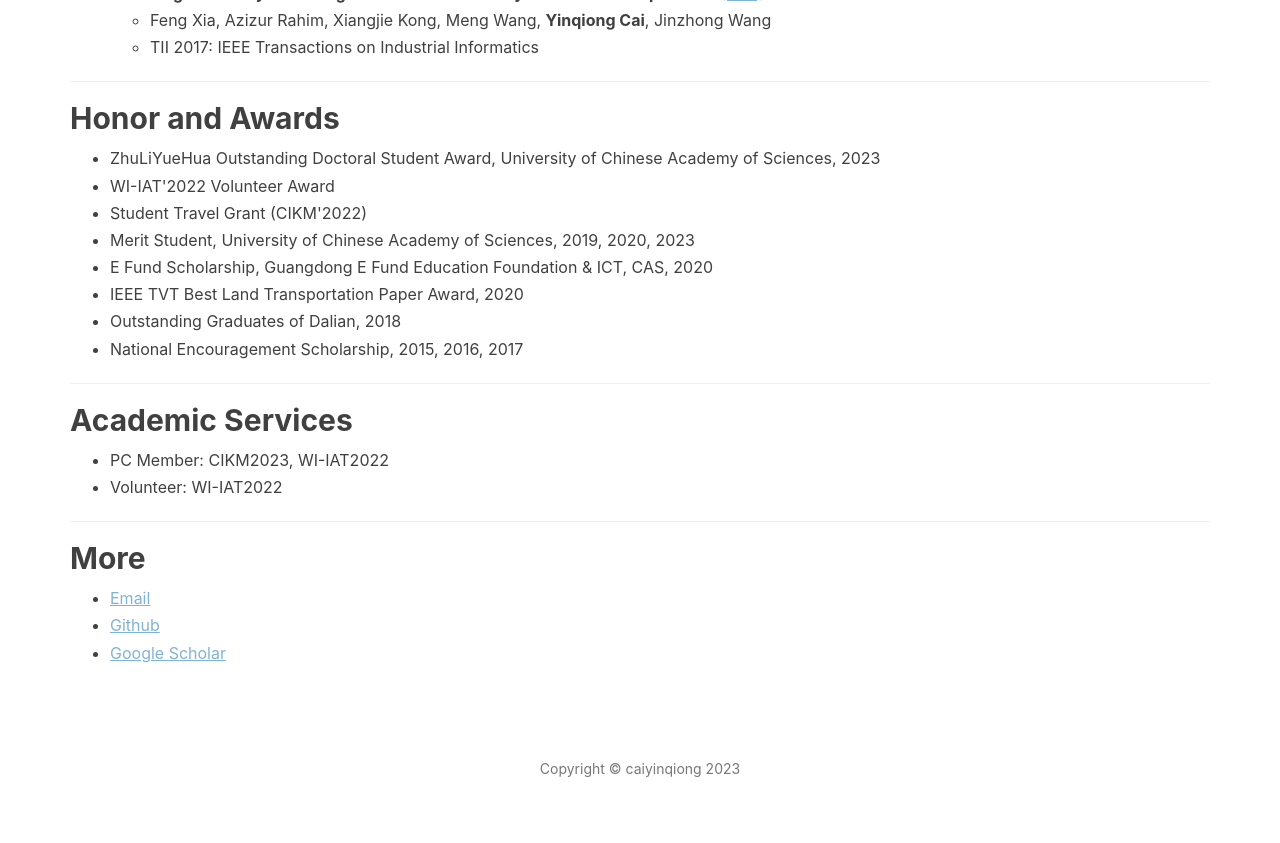
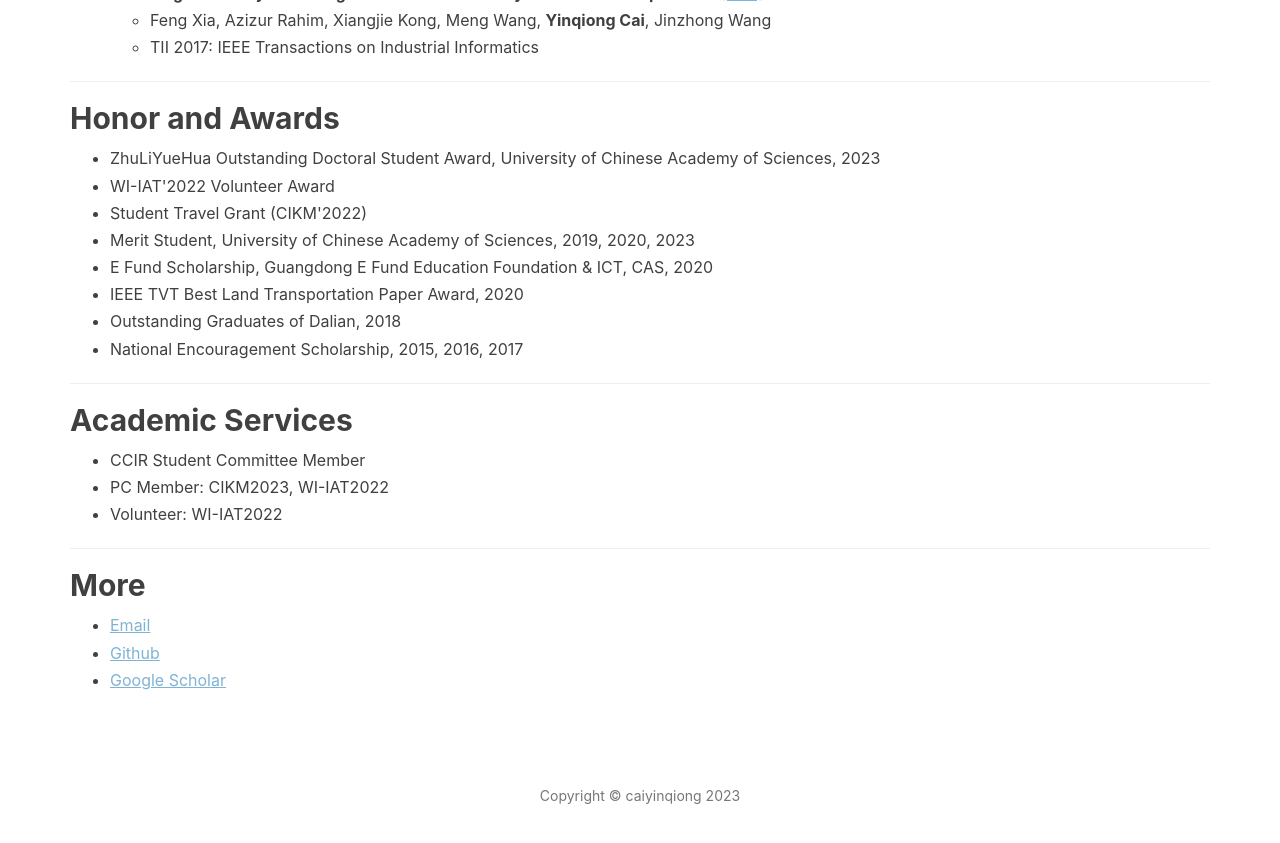
Before and after one commit to caiyinqiong/caiyinqiong.github.io, a Jekyll site: the page built from resume.html, in a window 1280 px wide and 900 px high, scrolled down 2009 px. Shown: the top 843 px of the window. Built offline with Jekyll 4.4.1, drawn with Linux system fonts in a browser that asks for light colours; nearby versions of some CDN libraries; comment, search, counter and statistics services are not loaded.

Commit message:
Update resume.html

```diff
--- a/resume.html
+++ b/resume.html
@@ -151,6 +151,7 @@ Comprehensive Review</strong><a href="https://arxiv.org/abs/2103.04831" style="c
     <hr>
     <h2>Academic Services</h2>
 <ul>
+    <li>CCIR Student Committee Member</li>
     <li>PC Member: CIKM2023, WI-IAT2022</li>
     <li>Volunteer: WI-IAT2022</li>
 </ul>
```
